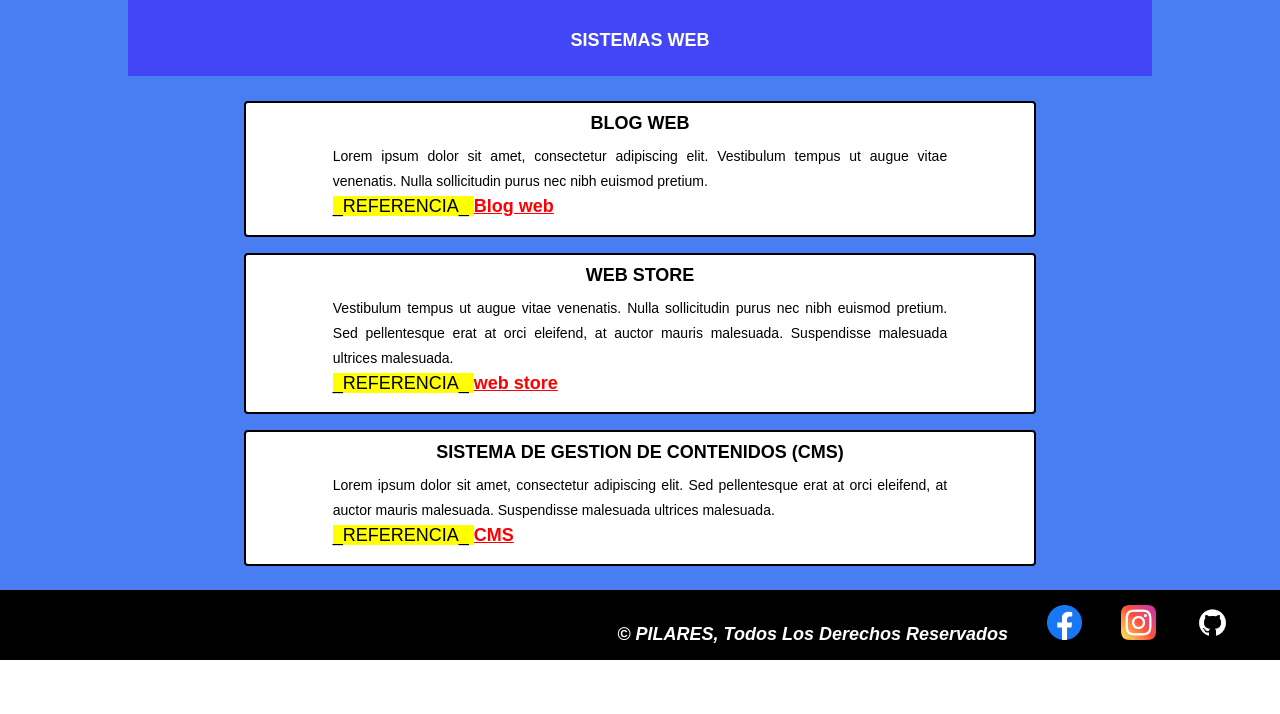
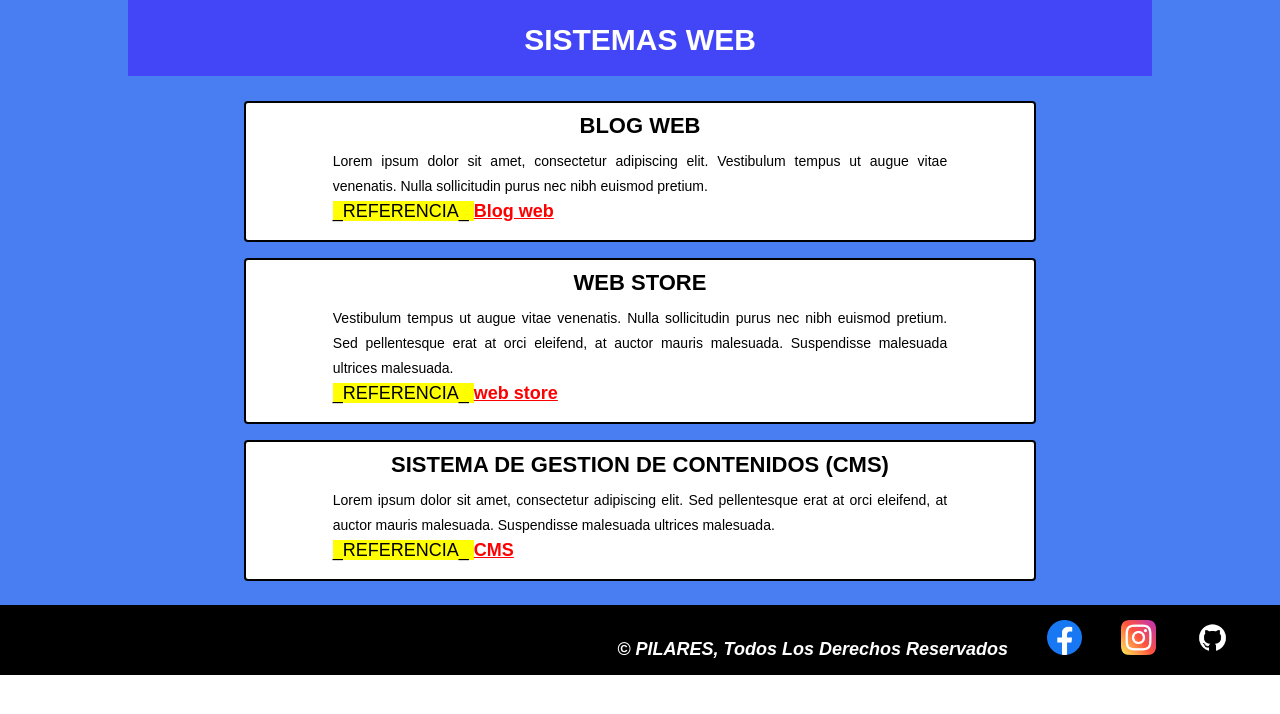
Before and after one commit to joseluna25dev/proyecto_web, a plain HTML site: page index.html in a window 1280 px wide. Drawn offline with Linux system fonts and the light colour scheme; a web font is replaced by a local one.

Commit message:
Nuevos cambios en style.css

```diff
--- a/assets/css/style.css
+++ b/assets/css/style.css
@@ -12,7 +12,7 @@
 .banner__title{
     font-family: "Sans Serif", Arial, Sans-Serif;
     color: white;
-    font-size: 18px;
+    font-size: 30px;
 }
 /*Cambia el color de fondo de los articulos*/
 .section__article{
@@ -24,7 +24,7 @@
 .article__issue{
     font-family: "Sans Serif", Arial, Sans-Serif;
     color: black;
-    font-size: 18px;
+    font-size: 22px;
 }
 /*Cambia el tipo de letra del texto del articulo a Roboto*/
 /*Cambia el color de la letra del texto del articulo*/
```
